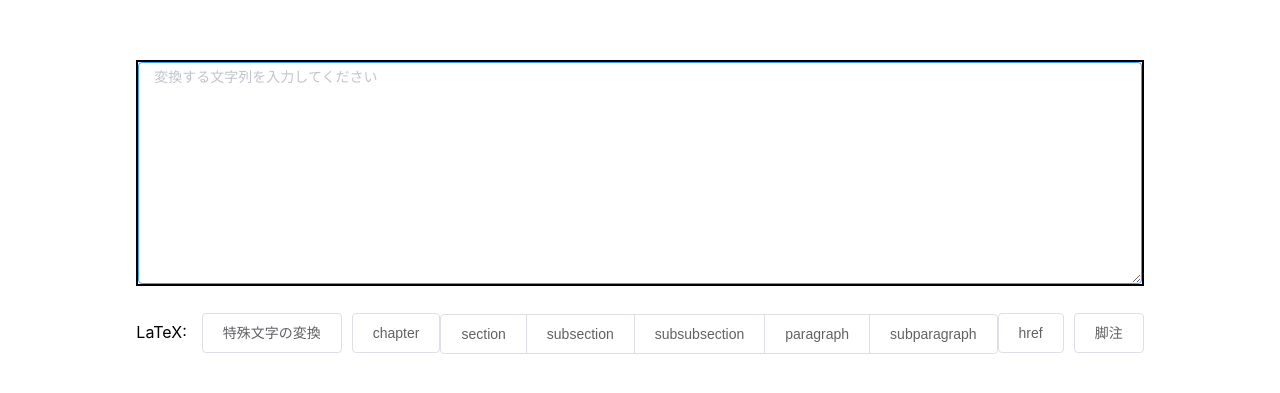
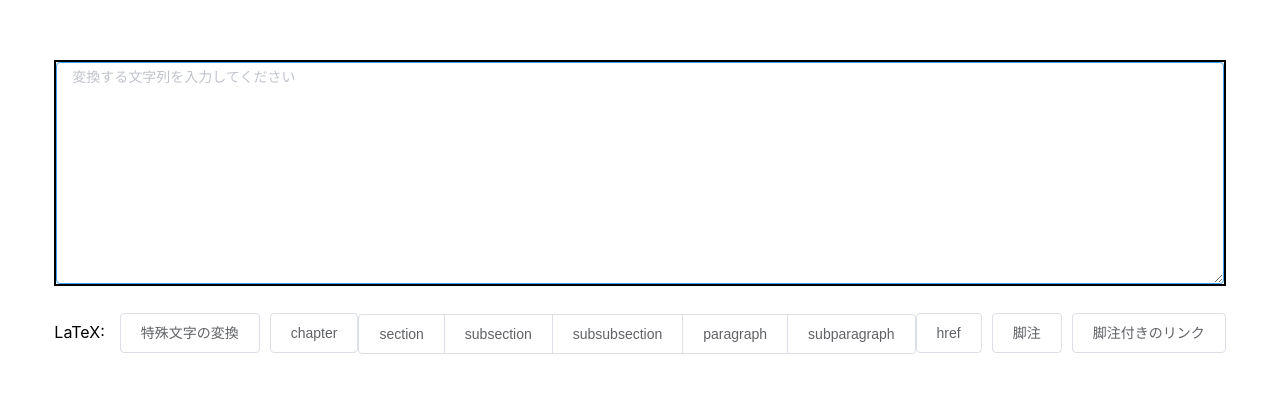
Before and after one commit to kubotama/must, a Nuxt app: page / in a window 1280 px wide. Shown: the part 193-586 px from the top of the page. Built offline with nearby package versions, Linux system fonts and the light colour scheme.

Commit message:
脚注付きのリンクの追加

```diff
--- a/components/MustUi.vue
+++ b/components/MustUi.vue
@@ -37,6 +37,9 @@
       </el-button-group>
       <el-button id="btnHref" @click="clickHref">href</el-button>
       <el-button id="btnFootnote" @click="clickFootnote">脚注</el-button>
+      <el-button id="btnHrefFt" @click="clickHrefFt"
+        >脚注付きのリンク</el-button
+      >
     </el-row>
   </div>
 </template>
@@ -114,6 +117,19 @@ export default {
     clickHref() {
       this.setHref(this.mustArea)
       this.focusMustArea()
+    },
+    setHrefFt(url) {
+      this.$axios
+        .get(`${location.protocol}//${location.host}/api?url=${url}`)
+        .then((response) => {
+          this.mustArea = `\\href{${url}}{${this.escapeSpecialChar(
+            response.data.title
+          )}}\\footnote{\\url{${url}}}`
+        })
+    },
+    clickHrefFt() {
+      this.setHrefFt(this.mustArea)
+      this.focusMustArea()
     }
   }
 }
```
